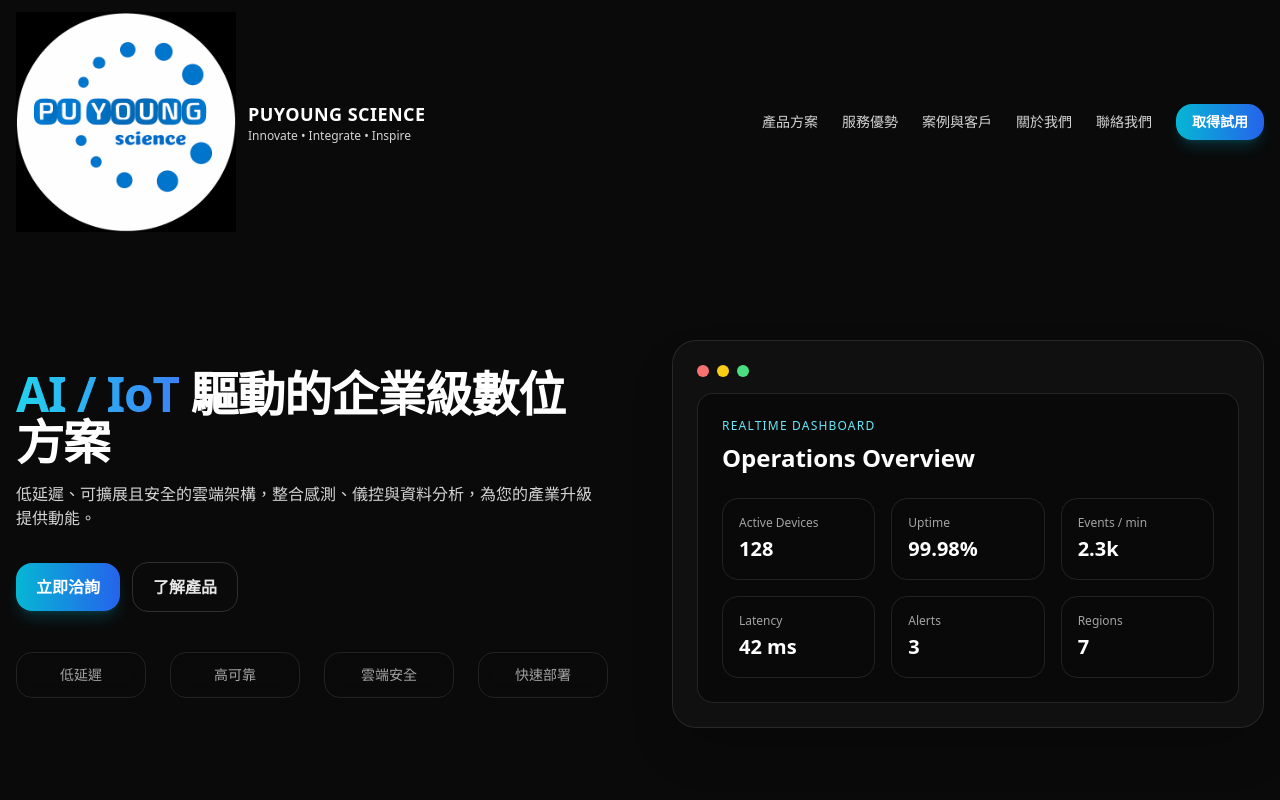
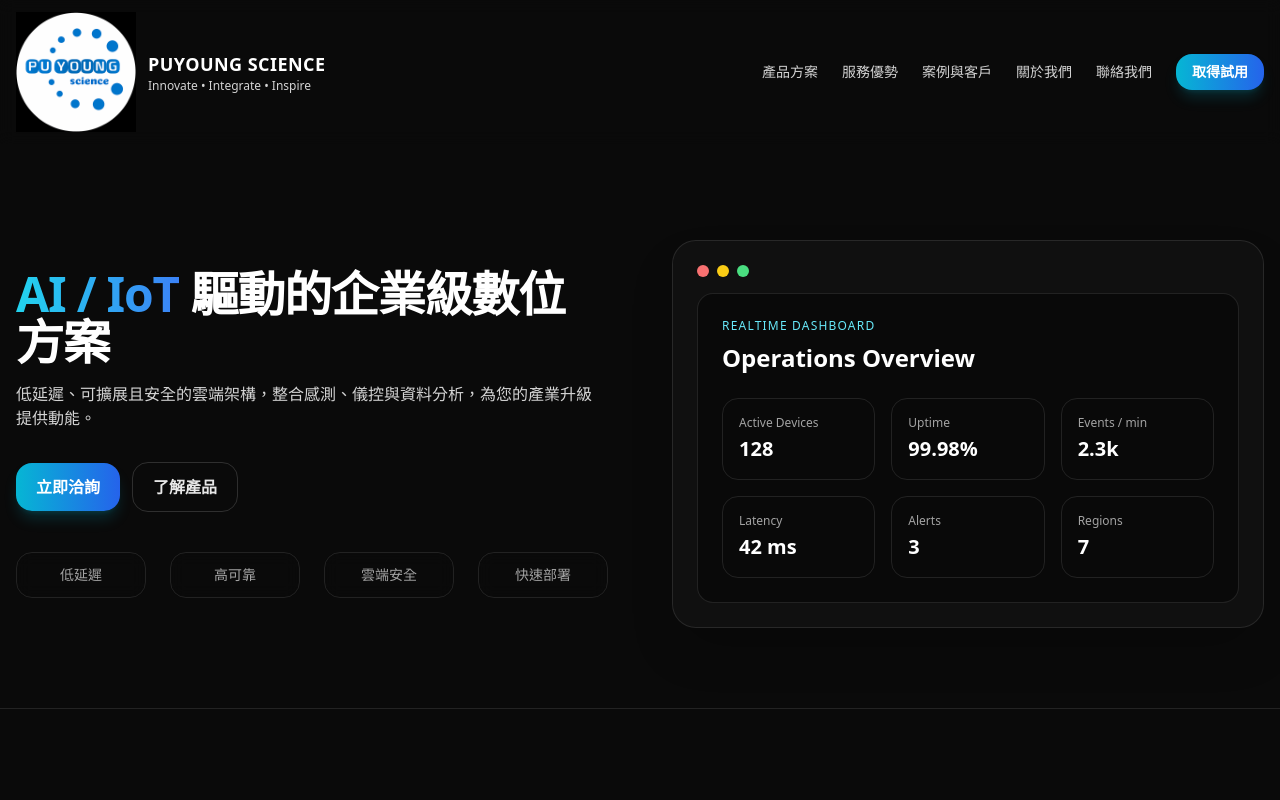
Before and after one commit to a0934483416-tech/puyoung-website, a Next.js app: page / in a window 1280 px wide. Shown: the top 800 px of the page. Built offline with nearby package versions, Linux system fonts and the light colour scheme.

Commit message:
Update page.tsx

```diff
--- a/app/page.tsx
+++ b/app/page.tsx
@@ -30,8 +30,8 @@ export default function Page() {
                 <Image
                   src="/logo-puyoung.svg"
                   alt="PUYOUNG SCIENCE"
-                  width={220}
-                  height={160}
+                  width={120}
+                  height={80}
                   priority
                 />
               <div className="leading-tight">
```
